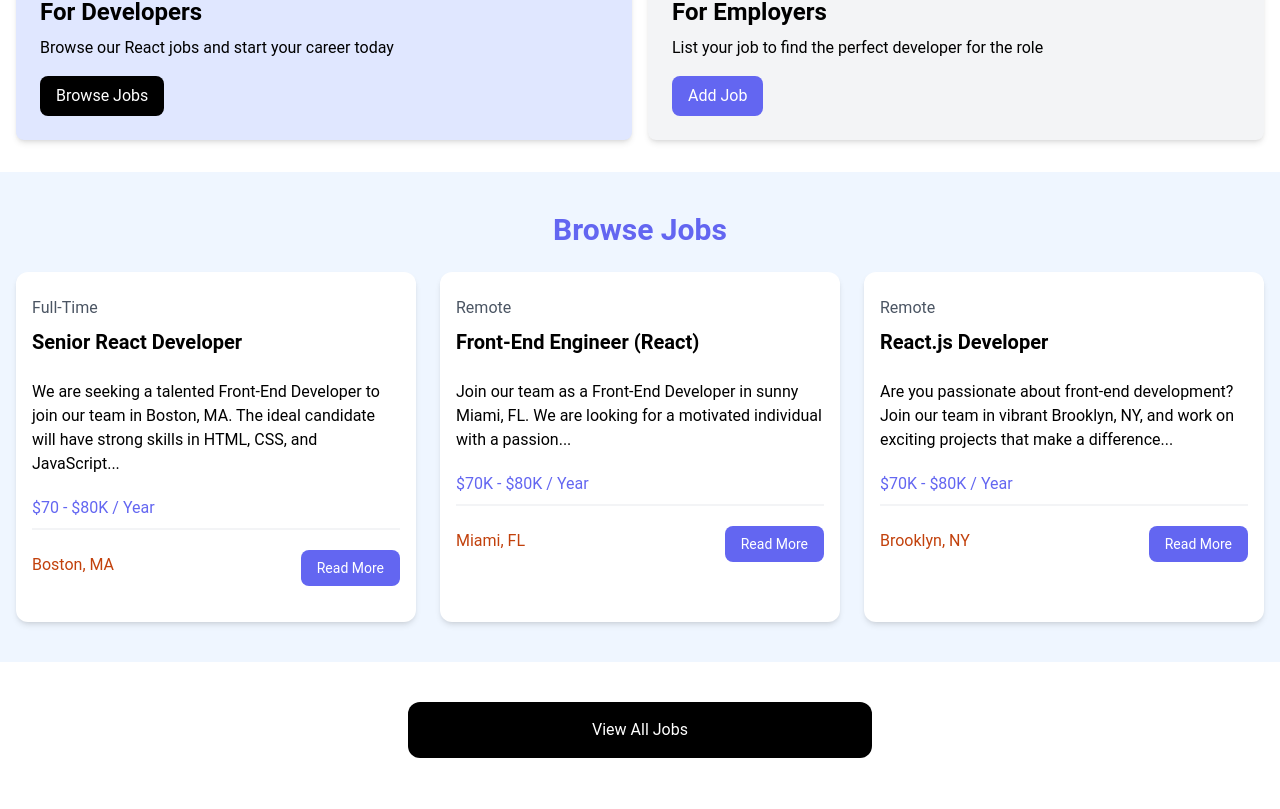
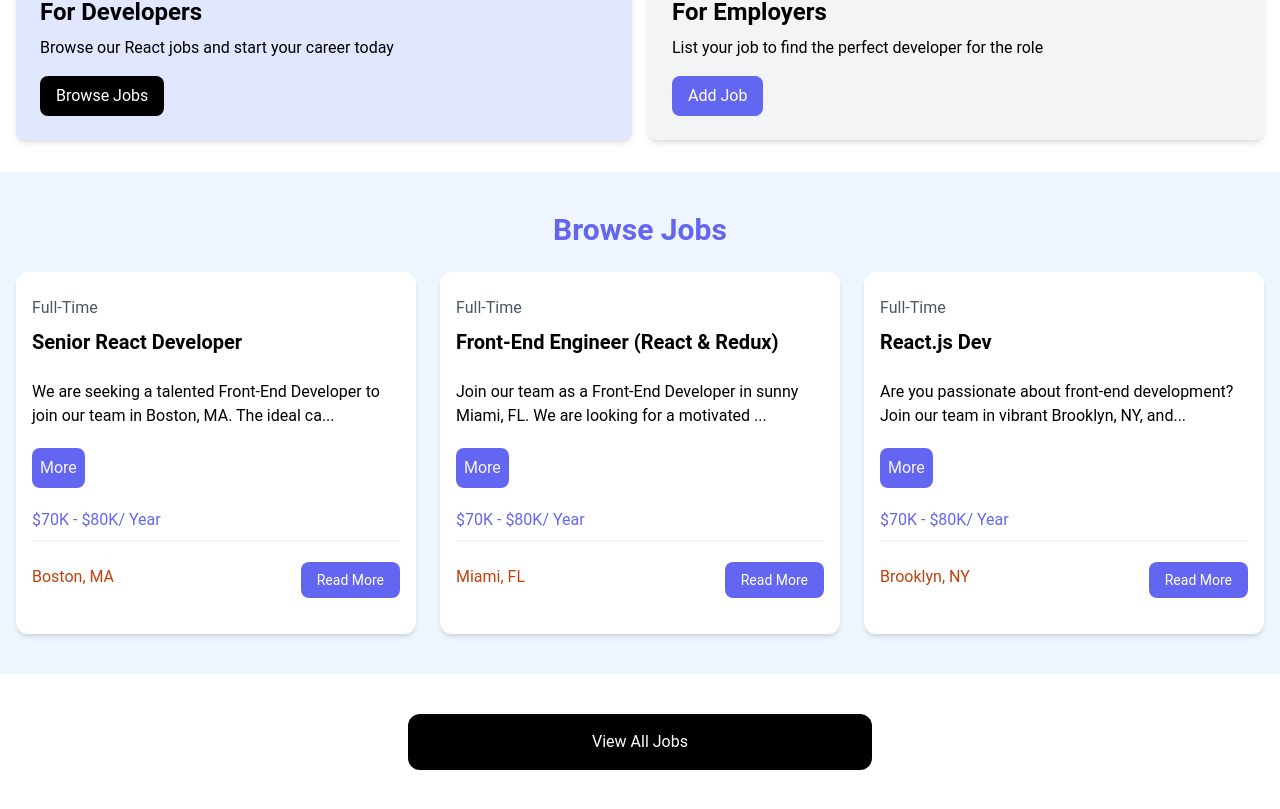
Before and after one commit to esseladjei/react-jobs-demo, a React (Vite) app: page / in a window 1280 px wide. Shown: the part 437-1246 px from the top of the page. Built offline with nearby package versions, Linux system fonts and the light colour scheme.

Commit message:
added job data to job list added state managment for showing full job description added toggle show more or less button of job description

```diff
--- a/jobs.json
+++ b/jobs.json
@@ -1,5 +1,4 @@
-{
-  "jobs": [
+[
    {
       "id": "1",
       "title": "Senior React Developer",
@@ -85,4 +84,3 @@
       }
    }
 ]
-}
--- a/src/App.jsx
+++ b/src/App.jsx
@@ -1,8 +1,8 @@
 import React from 'react'
 import Navbar from './components/Navbar'
 import Hero from './components/Hero'
-import Developers from './components/HomeCard'
-import BrowserJobs from './components/BrowserJobs'
+import HomeCard from './components/HomeCard';
+import JobListings from './components/JobListings';
 import ViewAllJobs from './components/ViewAllJobs'
 function App() {
    return (
@@ -11,13 +11,13 @@ function App() {
          {/* <!-- Hero --> */}
          <Hero />
          {/* <!-- Developers and Employers --> */}
-         <Developers />
+         <HomeCard />
          {/*  <!-- Browse Jobs --> */}
-         <BrowserJobs />
+         <JobListings />
          {/*  <!-- View all jobs --> */}
          <ViewAllJobs />
       </>
-   )
+   );
 }
 
 export default App
--- a/src/components/BrowserJobs.jsx
+++ /dev/null
@@ -1,117 +0,0 @@
-import React from 'react'
-
-const BrowserJobs =() =>{
-  return (
-     <section className="bg-blue-50 px-4 py-10">
-        <div className="container-xl lg:container m-auto">
-           <h2 className="text-3xl font-bold text-indigo-500 mb-6 text-center">
-              Browse Jobs
-           </h2>
-           <div className="grid grid-cols-1 md:grid-cols-3 gap-6">
-              {/* <!-- Job Listing 1 --> */}
-              <div className="bg-white rounded-xl shadow-md relative">
-                 <div className="p-4">
-                    <div className="mb-6">
-                       <div className="text-gray-600 my-2">Full-Time</div>
-                       <h3 className="text-xl font-bold">
-                          Senior React Developer
-                       </h3>
-                    </div>
-
-                    <div className="mb-5">
-                       We are seeking a talented Front-End Developer to join our
-                       team in Boston, MA. The ideal candidate will have strong
-                       skills in HTML, CSS, and JavaScript...
-                    </div>
-
-                    <h3 className="text-indigo-500 mb-2">$70 - $80K / Year</h3>
-
-                    <div className="border border-gray-100 mb-5"></div>
-
-                    <div className="flex flex-col lg:flex-row justify-between mb-4">
-                       <div className="text-orange-700 mb-3">
-                          <i className="fa-solid fa-location-dot text-lg"></i>
-                          Boston, MA
-                       </div>
-                       <a
-                          href="job.html"
-                          className="h-[36px] bg-indigo-500 hover:bg-indigo-600 text-white px-4 py-2 rounded-lg text-center text-sm"
-                       >
-                          Read More
-                       </a>
-                    </div>
-                 </div>
-              </div>
-              {/* <!-- Job Listing 2 --> */}
-              <div className="bg-white rounded-xl shadow-md relative">
-                 <div className="p-4">
-                    <div className="mb-6">
-                       <div className="text-gray-600 my-2">Remote</div>
-                       <h3 className="text-xl font-bold">
-                          Front-End Engineer (React)
-                       </h3>
-                    </div>
-
-                    <div className="mb-5">
-                       Join our team as a Front-End Developer in sunny Miami,
-                       FL. We are looking for a motivated individual with a
-                       passion...
-                    </div>
-
-                    <h3 className="text-indigo-500 mb-2">$70K - $80K / Year</h3>
-
-                    <div className="border border-gray-100 mb-5"></div>
-
-                    <div className="flex flex-col lg:flex-row justify-between mb-4">
-                       <div className="text-orange-700 mb-3">
-                          <i className="fa-solid fa-location-dot text-lg"></i>
-                          Miami, FL
-                       </div>
-                       <a
-                          href="job.html"
-                          className="h-[36px] bg-indigo-500 hover:bg-indigo-600 text-white px-4 py-2 rounded-lg text-center text-sm"
-                       >
-                          Read More
-                       </a>
-                    </div>
-                 </div>
-              </div>
-              {/* <!-- Job Listing 3 --> */}
-              <div className="bg-white rounded-xl shadow-md relative">
-                 <div className="p-4">
-                    <div className="mb-6">
-                       <div className="text-gray-600 my-2">Remote</div>
-                       <h3 className="text-xl font-bold">React.js Developer</h3>
-                    </div>
-
-                    <div className="mb-5">
-                       Are you passionate about front-end development? Join our
-                       team in vibrant Brooklyn, NY, and work on exciting
-                       projects that make a difference...
-                    </div>
-
-                    <h3 className="text-indigo-500 mb-2">$70K - $80K / Year</h3>
-
-                    <div className="border border-gray-100 mb-5"></div>
-
-                    <div className="flex flex-col lg:flex-row justify-between mb-4">
-                       <div className="text-orange-700 mb-3">
-                          <i className="fa-solid fa-location-dot text-lg"></i>
-                          Brooklyn, NY
-                       </div>
-                       <a
-                          href="job.html"
-                          className="h-[36px] bg-indigo-500 hover:bg-indigo-600 text-white px-4 py-2 rounded-lg text-center text-sm"
-                       >
-                          Read More
-                       </a>
-                    </div>
-                 </div>
-              </div>
-           </div>
-        </div>
-     </section>
-  )
-}
-
-export default BrowserJobs
--- /dev/null
+++ b/src/components/JobListings.jsx
@@ -0,0 +1,22 @@
+import React from 'react';
+import JobList from './joblist';
+import Jobs from '../../jobs.json';
+const JobListings = () => {
+   const firstThreeJobs = Jobs.slice(0, 3);
+   return (
+      <section className="bg-blue-50 px-4 py-10">
+         <div className="container-xl lg:container m-auto">
+            <h2 className="text-3xl font-bold text-indigo-500 mb-6 text-center">
+               Browse Jobs
+            </h2>
+            <div className="grid grid-cols-1 md:grid-cols-3 gap-6">
+               {firstThreeJobs.map((job) => (
+                  <JobList key={job.id} job={job} />
+               ))}
+            </div>
+         </div>
+      </section>
+   );
+};
+
+export default JobListings;
--- a/src/components/ViewAllJobs.jsx
+++ b/src/components/ViewAllJobs.jsx
@@ -1,10 +1,10 @@
 import React from 'react';
 
-const ViewAllJobs = (props) => {
+const ViewAllJobs = ({}) => {
    return (
       <section className="m-auto max-w-lg my-10 px-6">
          <a
-            href="jobs.html"
+            href="/jobs"
             className="block bg-black text-white text-center py-4 px-6 rounded-xl hover:bg-gray-700"
          >
             View All Jobs
--- /dev/null
+++ b/src/components/joblist.jsx
@@ -0,0 +1,50 @@
+import React, { useState } from 'react';
+
+const JobList = ({ job }) => {
+   const { id, title, type, location, salary, company } = job;
+   const [showFullDescription, setFullDescription] = useState(false);
+   let description=job.description
+   if (!showFullDescription) {
+      description = job.description.substring(0, 90) + '...';
+   }
+   return (
+      <>
+         {/* <!-- Job Listing 1 --> */}
+         <div className="bg-white rounded-xl shadow-md relative">
+            <div className="p-4">
+               <div className="mb-6">
+                  <div className="text-gray-600 my-2">{type}</div>
+                  <h3 className="text-xl font-bold">{title}</h3>
+               </div>
+
+               <div className="mb-5">{description}</div>
+               <button
+                  className="text-gray-100 mb-5 p-2 rounded-lg bg-indigo-500 hover:bg-indigo-600 w-max hover:text-gray-200"
+                  onClick={() => setFullDescription((prevState) => !prevState)}
+               >
+                  {showFullDescription ? 'Less' : 'More'}
+               </button>
+
+               <h3 className="text-indigo-500 mb-2">{salary}/ Year</h3>
+
+               <div className="border border-gray-100 mb-5"></div>
+
+               <div className="flex flex-col lg:flex-row justify-between mb-4">
+                  <div className="text-orange-700 mb-3">
+                     <i className="fa-solid fa-location-dot text-lg"></i>
+                     {location}
+                  </div>
+                  <a
+                     href={`job/${id}`}
+                     className="h-[36px] bg-indigo-500 hover:bg-indigo-600 text-white px-4 py-2 rounded-lg text-center text-sm"
+                  >
+                     Read More
+                  </a>
+               </div>
+            </div>
+         </div>
+      </>
+   );
+};
+
+export default JobList;
```
Lines whose indentation alone changed are shown as unchanged.
